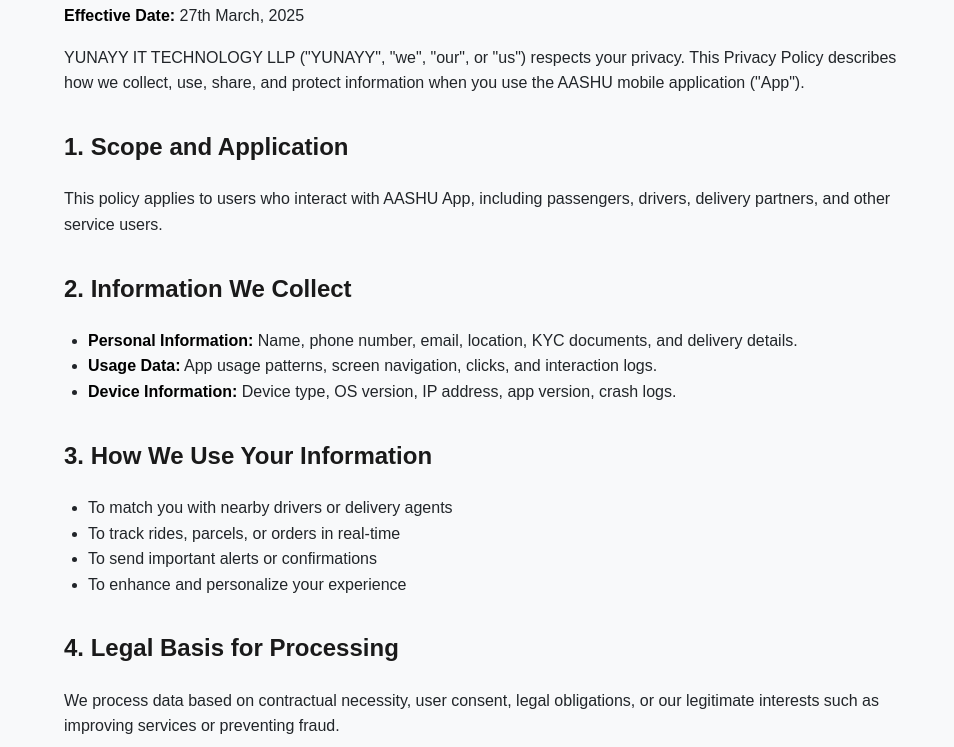
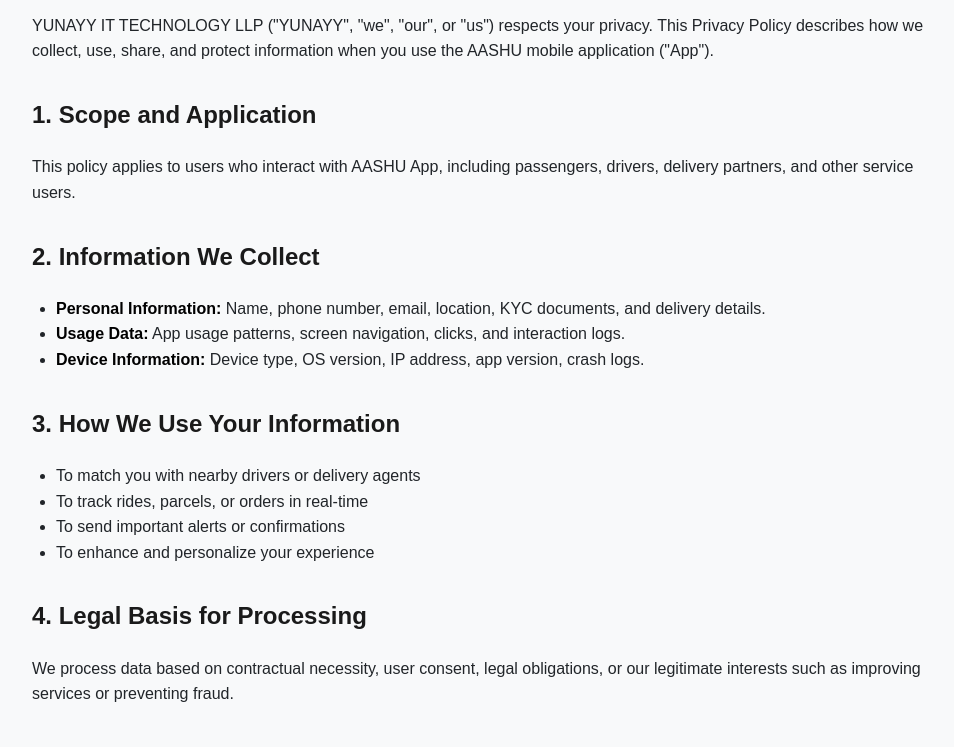
Before and after one commit to aashuIt/yunayy-static_page, a plain HTML site: page privacy-policy.html in a window 1280 px wide. Shown: the part 151-898 px from the top of the page, without its empty margins (158-1112 px from the left). Drawn offline with Linux system fonts and the light colour scheme.

Commit message:
removed padding.

```diff
--- a/privacy-policy.html
+++ b/privacy-policy.html
@@ -45,7 +45,7 @@
 
 <body>
 
-  <section id="privacy-policy" style="padding: 2rem; font-family: 'Arial', sans-serif; line-height: 1.6;">
+  <section id="privacy-policy" style="font-family: 'Arial', sans-serif; line-height: 1.6;">
     <h1 style="text-align: center;">Privacy Policy</h1>
     <p><strong>Effective Date:</strong> 27th March, 2025</p>
 
```
